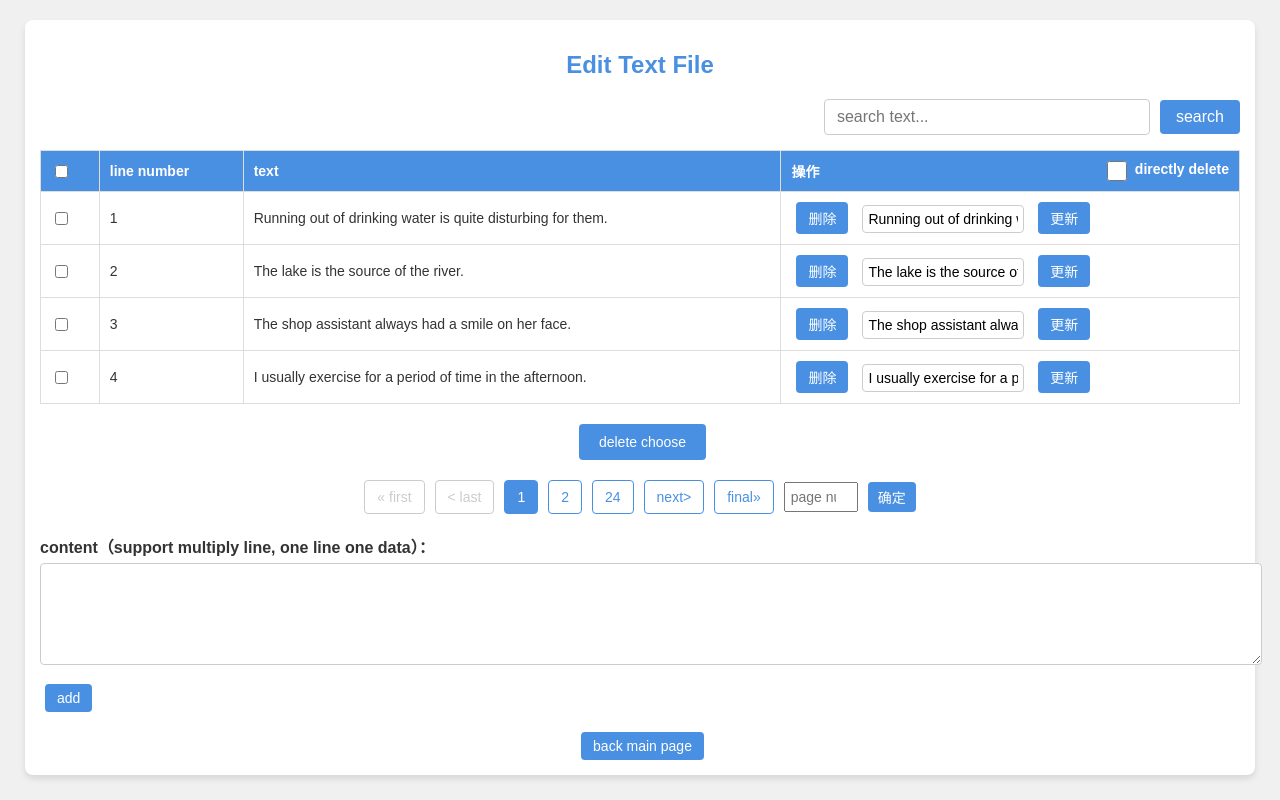
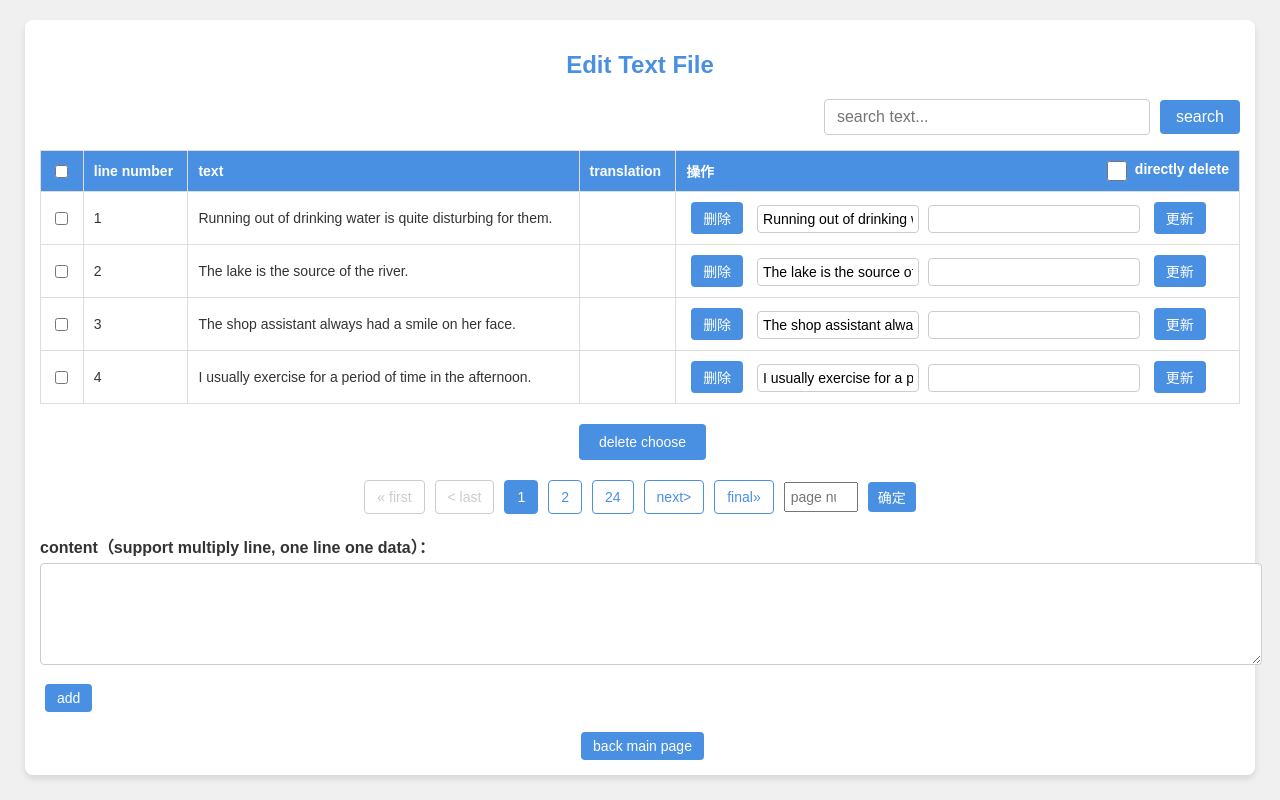
Before and after one commit to zzy1099207684/ListeningLanguage, a Flask app: page /file/edit in a window 1280 px wide. Run offline with Flask 3, Linux system fonts and the light colour scheme.

Commit message:
add function: can change translation

```diff
--- a/app.py
+++ b/app.py
@@ -35,6 +35,7 @@ def read_text_file(file_path):
         return []
     with open(file_path, 'r', encoding='utf-8') as file:
         lines = file.readlines()
+    # **修改**：跳过空行
     return [line.strip() for line in lines if line.strip()]
 
 lines = read_text_file(TEXT_FILE_PATH)
@@ -56,11 +57,14 @@ TRANSLATIONS_FILE_PATH = 'translations.json'
 translations_lock = threading.Lock()
 
 # 加载已存在的翻译
-if os.path.exists(TRANSLATIONS_FILE_PATH):
-    with open(TRANSLATIONS_FILE_PATH, 'r', encoding='utf-8') as f:
-        translations = json.load(f)
-else:
-    translations = {}
+def load_translations():
+    if os.path.exists(TRANSLATIONS_FILE_PATH):
+        with open(TRANSLATIONS_FILE_PATH, 'r', encoding='utf-8') as f:
+            return json.load(f)
+    else:
+        return {}
+
+translations = load_translations()
 
 # 注册文件删除函数
 def delete_temp_files():
@@ -298,7 +302,7 @@ def scan_audio():
         print(f"Error during scan_audio: {e}")
         return jsonify({'status': 'error', 'message': 'error。'}), 500
 
-# 新增扫描翻译路由
+# 修改后的扫描翻译路由
 @app.route('/scan_translation', methods=['POST'])
 def scan_translation():
     global translations
@@ -308,7 +312,10 @@ def scan_translation():
         current_texts = set(lines)
 
         with translations_lock:
-            # 添加新的翻译
+            # **新增**：重新加载翻译，确保使用最新的翻译，包括手动修改的翻译
+            translations = load_translations()
+
+            # 添加新的翻译，仅翻译尚未翻译的句子
             for text in lines:
                 if text not in translations:
                     translated_text = GoogleTranslator(source='en', target='zh-CN').translate(text)
--- a/edit_file.py
+++ b/edit_file.py
@@ -1,5 +1,3 @@
-# edit_file.py
-
 from flask import Blueprint, render_template, request, redirect, url_for, flash
 import math
 import os
@@ -19,7 +17,8 @@ def read_text_file(file_path):
         return []
     with open(file_path, 'r', encoding='utf-8') as file:
         lines = file.readlines()
-    return [line.strip() for line in lines]
+    # **修改**：跳过空行
+    return [line.strip() for line in lines if line.strip()]
 
 def write_text_file(file_path, lines):
     with open(file_path, 'w', encoding='utf-8') as file:
@@ -54,6 +53,7 @@ def delete_translation(text):
 @edit_file_blueprint.route('/edit', methods=['GET', 'POST'])
 def edit():
     lines = read_text_file(TEXT_FILE_PATH)
+    translations = load_translations()
     current_page = request.args.get('page', '1')
     search_query = request.args.get('search', '').strip()
 
@@ -77,6 +77,12 @@ def edit():
     start = (current_page - 1) * per_page
     end = start + per_page
     paginated_lines = filtered_lines[start:end]
+
+    # Prepare lines with translations
+    lines_with_translations = []
+    for line in paginated_lines:
+        translation = translations.get(line, "")
+        lines_with_translations.append((line, translation))
 
     if request.method == 'POST':
         action = request.form.get('action')
@@ -128,6 +134,7 @@ def edit():
         elif action == 'update':
             line_number = request.form.get('line_number')
             updated_text = request.form.get('updated_text', '').strip()
+            updated_translation = request.form.get('updated_translation', '').strip()
             try:
                 line_number = int(line_number)
                 if 0 < line_number <= len(lines) and updated_text:
@@ -138,6 +145,11 @@ def edit():
                     # 删除旧的音频文件和翻译
                     delete_audio_file(old_text)
                     delete_translation(old_text)
+                    # Update translation
+                    with translations_lock:
+                        translations = load_translations()
+                        translations[updated_text] = updated_translation
+                        save_translations(translations)
                     flash(f'第 {line_number} 行已更新。', 'success')
                 else:
                     flash('行号或更新内容无效。', 'error')
@@ -146,7 +158,7 @@ def edit():
         return redirect(url_for('edit_file.edit', page=current_page, search=search_query))
 
     return render_template('edit.html',
-                           lines=paginated_lines,
+                           lines=lines_with_translations,
                            current_page=current_page,
                            total_pages=total_pages,
                            search_query=search_query)
--- a/templates/edit.html
+++ b/templates/edit.html
@@ -1,5 +1,3 @@
-<!-- templates/edit.html -->
-
 <!DOCTYPE html>
 <html lang="zh-CN">
 <head>
@@ -391,6 +389,7 @@
                 </th>
                 <th>line number</th>
                 <th>text</th>
+                <th>translation</th>
                 <th>
                     操作
                     <!-- 直接删除[√] 复选框放在“操作”列的表头右侧 -->
@@ -400,13 +399,14 @@
                     </div>
                 </th>
             </tr>
-            {% for line in lines %}
+            {% for line, translation in lines %}
             <tr>
                 <td>
                     <input type="checkbox" class="select-checkbox" name="selected_lines" value="{{ loop.index + (current_page - 1) * 4 }}">
                 </td>
                 <td>{{ loop.index + (current_page - 1) * 4 }}</td>
                 <td class="line-text">{{ line }}</td>
+                <td class="translation-text">{{ translation }}</td>
                 <td>
                     <!-- 删除按钮 -->
                     <button type="button" class="control-btn delete-btn" data-line-number="{{ loop.index + (current_page - 1) * 4 }}">删除</button>
@@ -415,6 +415,7 @@
                         <input type="hidden" name="action" value="update">
                         <input type="hidden" name="line_number" value="{{ loop.index + (current_page - 1) * 4 }}">
                         <input type="text" name="updated_text" value="{{ line }}" required style="width: 150px; padding: 5px; margin-right: 5px;">
+                        <input type="text" name="updated_translation" value="{{ translation }}" required style="width: 200px; padding: 5px; margin-right: 5px;">
                         <button type="submit" class="control-btn">更新</button>
                     </form>
                 </td>
```
